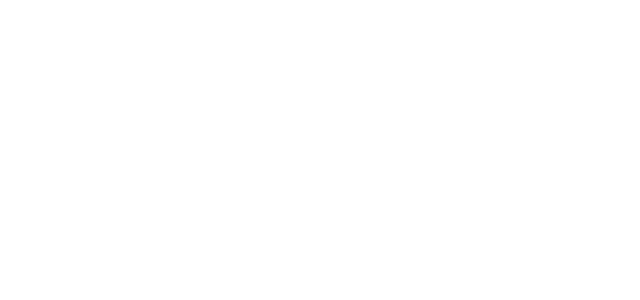
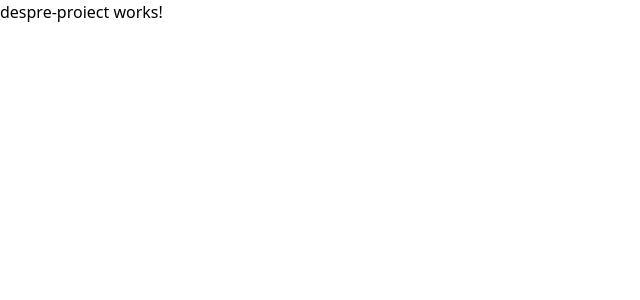
Before and after one commit to AlexJacho/312670, an Angular app: page /despre in a window 1280 px wide. Before the commit this address led to /. Shown: the top 300 px of the page, without its empty margins (0-640 px from the left). Built offline with nearby package versions, Linux system fonts and the light colour scheme.

Commit message:
New page created, named despre

```diff
--- /dev/null
+++ b/src/app/Domains/info/pages/despre-proiect/despre-proiect.component.html
@@ -0,0 +1 @@
+<p>despre-proiect works!</p>
```
Also changed, not shown: src/app/Domains/info/pages/despre-proiect/despre-proiect.component.ts (added, +11 -0 lines), src/app/app.routes.ts (+7 -1 lines).
